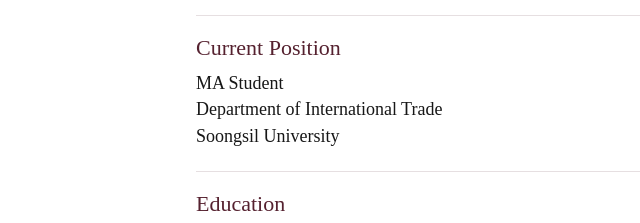
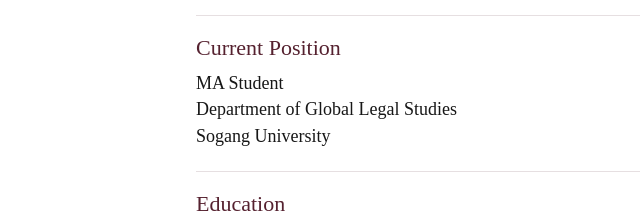
Before and after one commit to mjay56/academic, a plain HTML site: page cv.html in a window 1280 px wide. Shown: the part 290-513 px from the top of the page, 4-644 px from the left. Drawn offline with Linux system fonts and the light colour scheme.

Commit message:
Add files via upload

```diff
--- a/cv.html
+++ b/cv.html
@@ -38,8 +38,8 @@
           <h2 id="position-heading">Current Position</h2>
           <div class="section-body">
             <p>MA Student<br>
-            Department of International Trade<br>
-            Soongsil University</p>
+            Department of Global Legal Studies<br>
+            Sogang University</p>
           </div>
         </section>
 
```
Also changed, not shown: index.html (+2 -2 lines).
